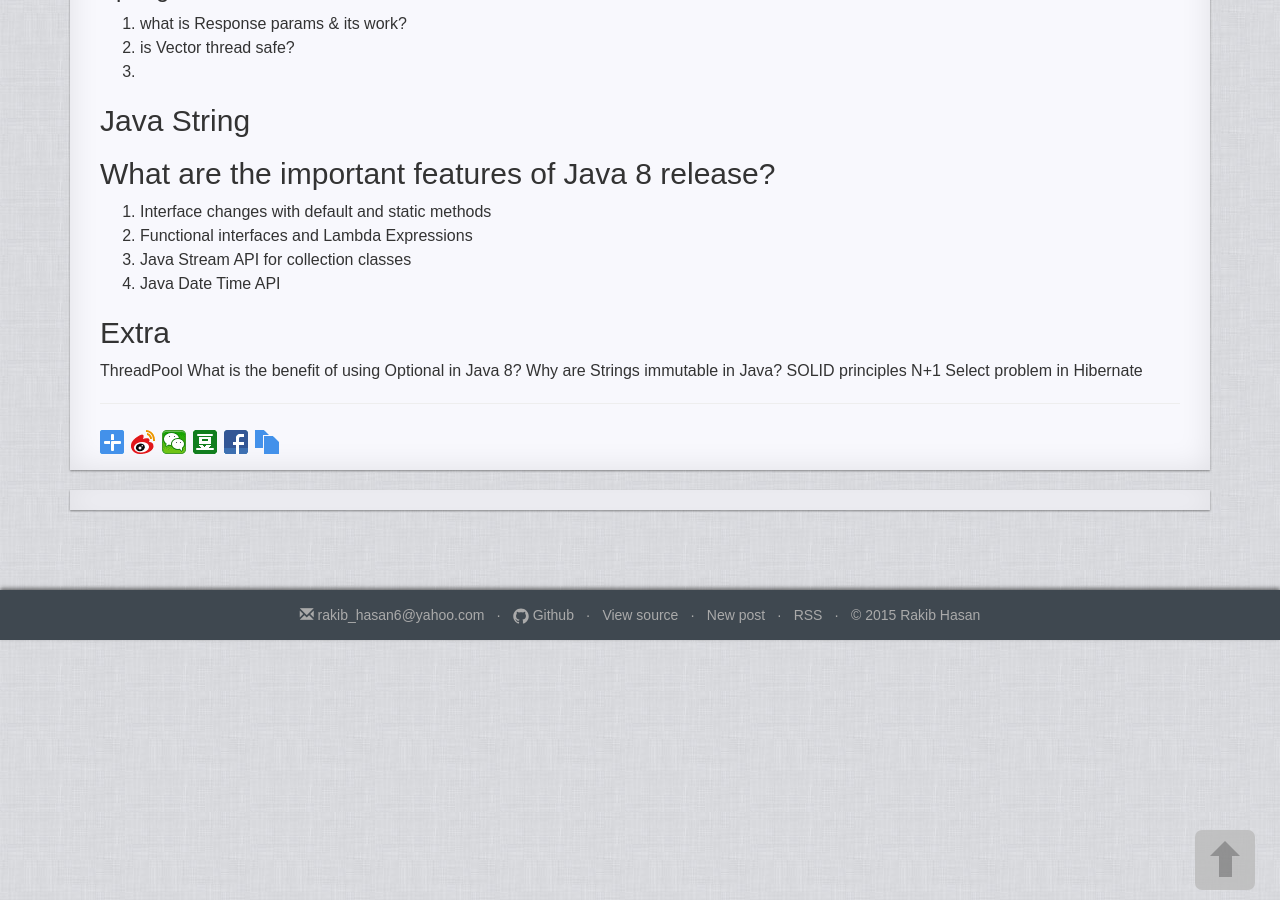
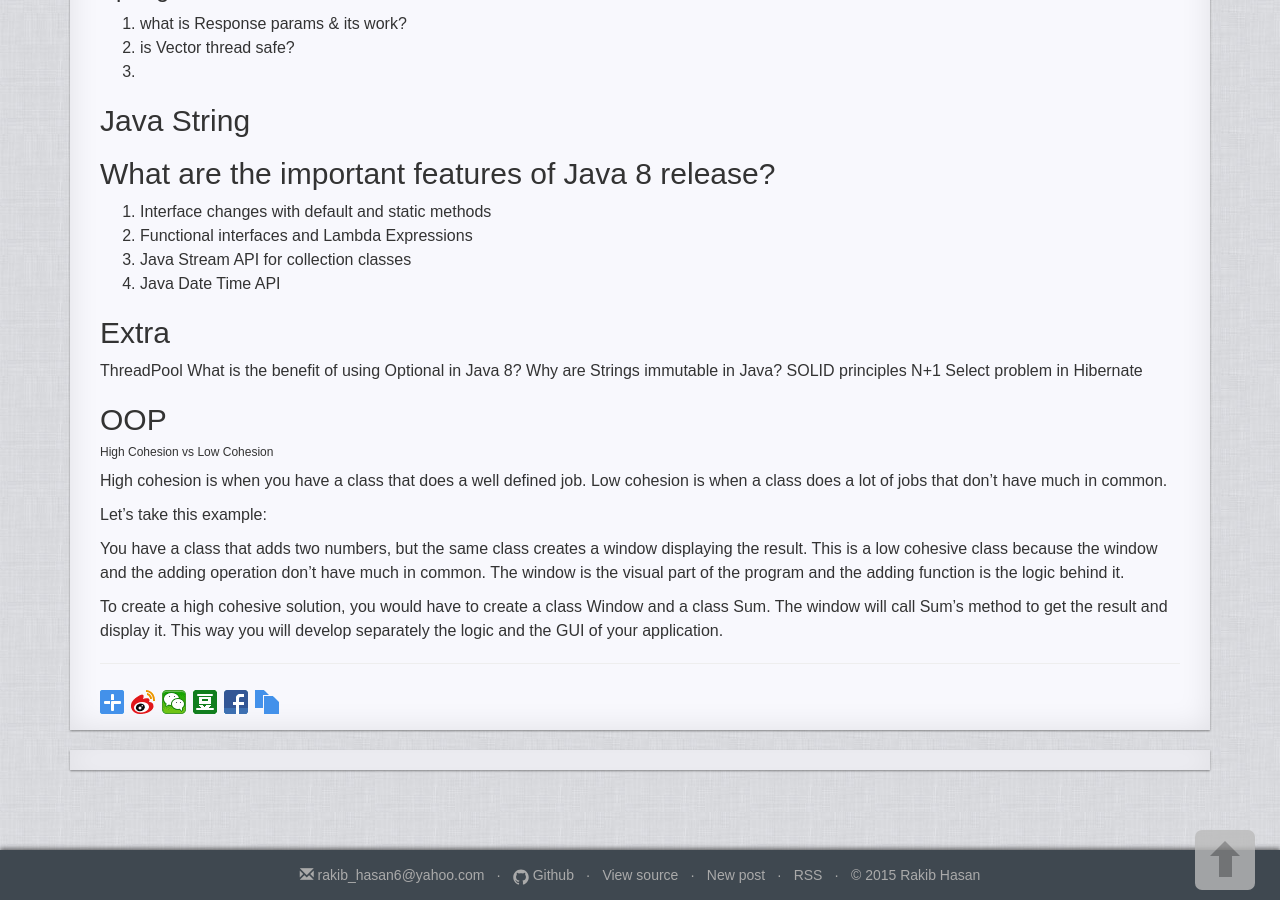
Before and after one commit to rakib09/rakib09.github.io, a Jekyll site: the page built from _posts/interview/2018-04-11-interview-question.md, in a window 1280 px wide and 900 px high, scrolled down 761 px. Built offline with Jekyll 4.4.1, drawn with Linux system fonts in a browser that asks for light colours; comment, search, counter and statistics services are not loaded.

Commit message:
Added high cohesion

```diff
--- a/_posts/interview/2018-04-11-interview-question.md
+++ b/_posts/interview/2018-04-11-interview-question.md
@@ -49,3 +49,15 @@ What is the benefit of using Optional in Java 8?
 Why are Strings immutable in Java?
 SOLID principles
 N+1 Select problem in Hibernate
+
+
+
+## OOP
+###### High Cohesion vs Low Cohesion
+High cohesion is when you have a class that does a well defined job. Low cohesion is when a class does a lot of jobs that don't have much in common.
+
+Let's take this example:
+
+You have a class that adds two numbers, but the same class creates a window displaying the result. This is a low cohesive class because the window and the adding operation don't have much in common. The window is the visual part of the program and the adding function is the logic behind it.
+
+To create a high cohesive solution, you would have to create a class Window and a class Sum. The window will call Sum's method to get the result and display it. This way you will develop separately the logic and the GUI of your application.
```
Also changed, not shown: 2 other files.
